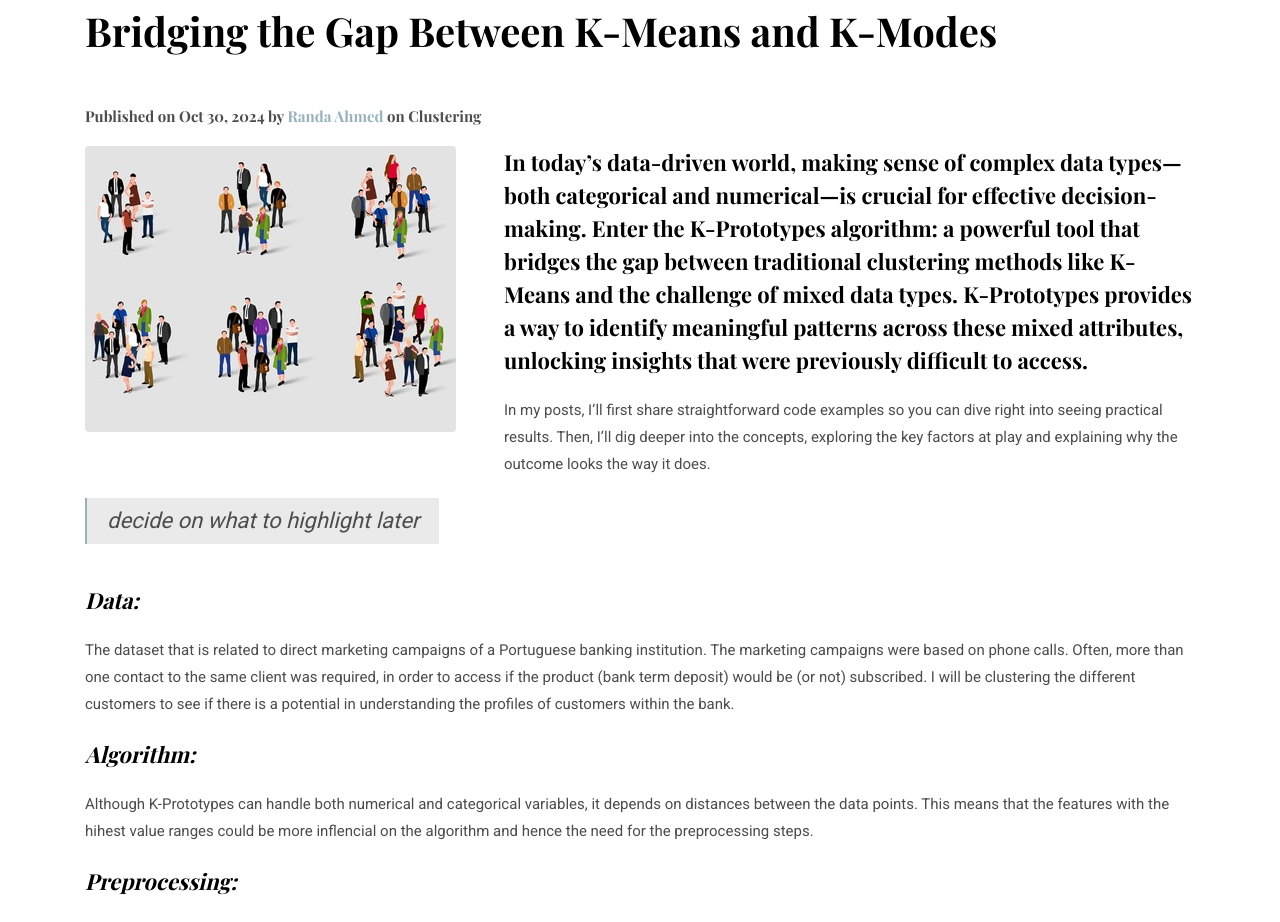
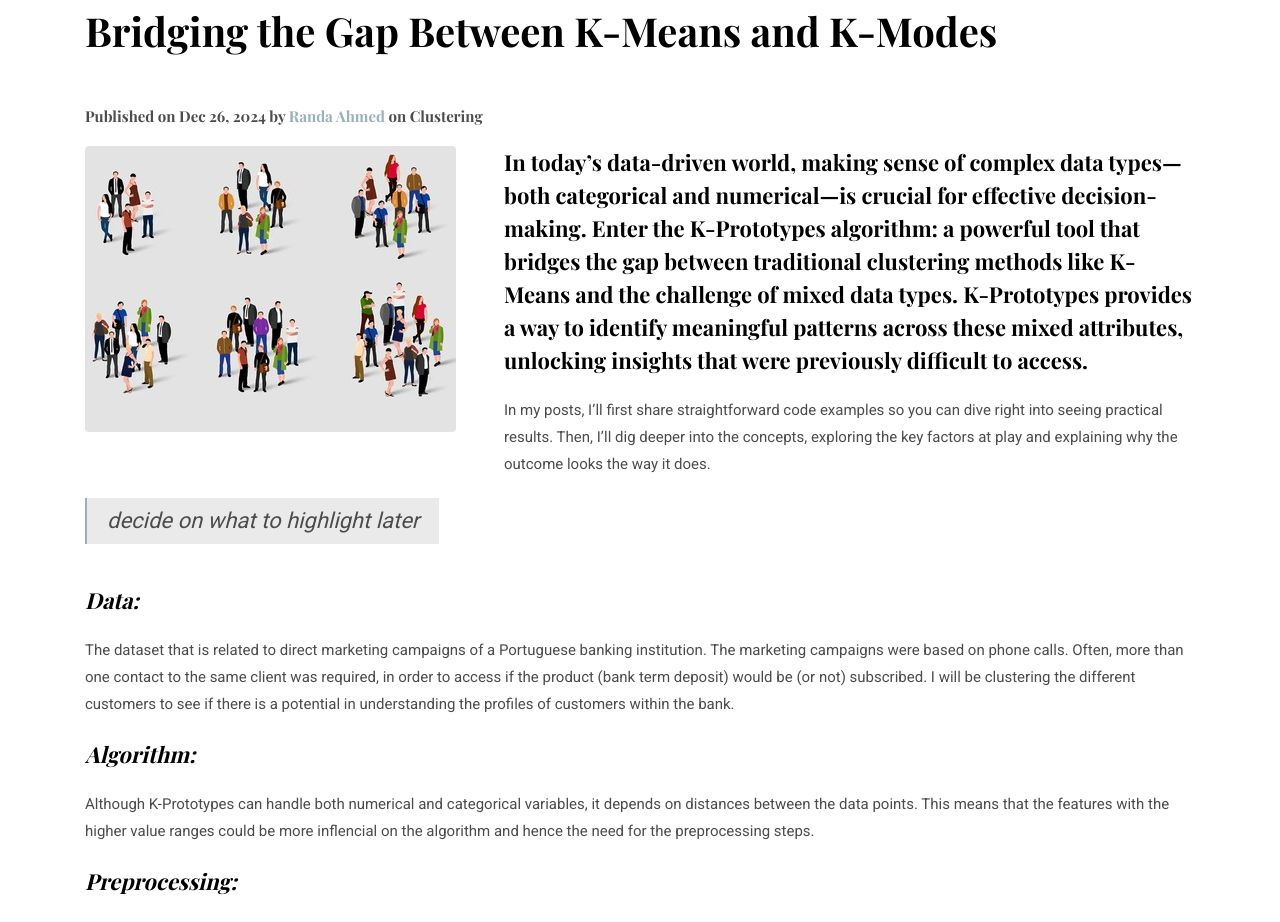
Before and after one commit to RandaAdel/RandaAdel.github.io, a Jekyll site: the page built from _posts/2024-12-26-clustering-with-categorical-data.markdown, in a window 1280 px wide and 1400 px high, scrolled down 423 px. Shown: the part 154-1076 px from the top of the window. Built offline with Jekyll 4.4.1, drawn with Linux system fonts in a browser that asks for light colours.

Commit message:
post date updates

```diff
--- a/_posts/2024-10-30-clustering-with-categorical-data.markdown
+++ b/_posts/2024-12-26-clustering-with-categorical-data.markdown
@@ -1,7 +1,7 @@
 ---
 layout: post
 title:  Bridging the Gap Between K-Means and K-Modes
-date:   2024-10-30 09:40:00 +0300
+date:   2024-12-26 09:40:00 +0300
 image:  /assets/images/blog/cluster.jpg
 author: Randa Ahmed
 tags:   Clustering
@@ -15,7 +15,7 @@
 
 ***Data:*** The dataset that is related to direct marketing campaigns of a Portuguese banking institution. The marketing campaigns were based on phone calls. Often, more than one contact to the same client was required, in order to access if the product (bank term deposit) would be (or not) subscribed. I will be clustering the different customers to see if there is a potential in understanding the profiles of customers within the bank.
 
-***Algorithm:*** Although K-Prototypes can handle both numerical and categorical variables, it depends on distances between the data points. This means that the features with the hihest value ranges could be more inflencial on the algorithm and hence the need for the preprocessing steps.
+***Algorithm:*** Although K-Prototypes can handle both numerical and categorical variables, it depends on distances between the data points. This means that the features with the higher value ranges could be more inflencial on the algorithm and hence the need for the preprocessing steps.
 
 ***Preprocessing:*** The numerical features in the dataset range from age with maximum of 80 years, and balance that has 100k maximum value. This is an indication of the need for normalisation or applying a transformation that allows the distance calcuation to be range agnostic.
 
```
